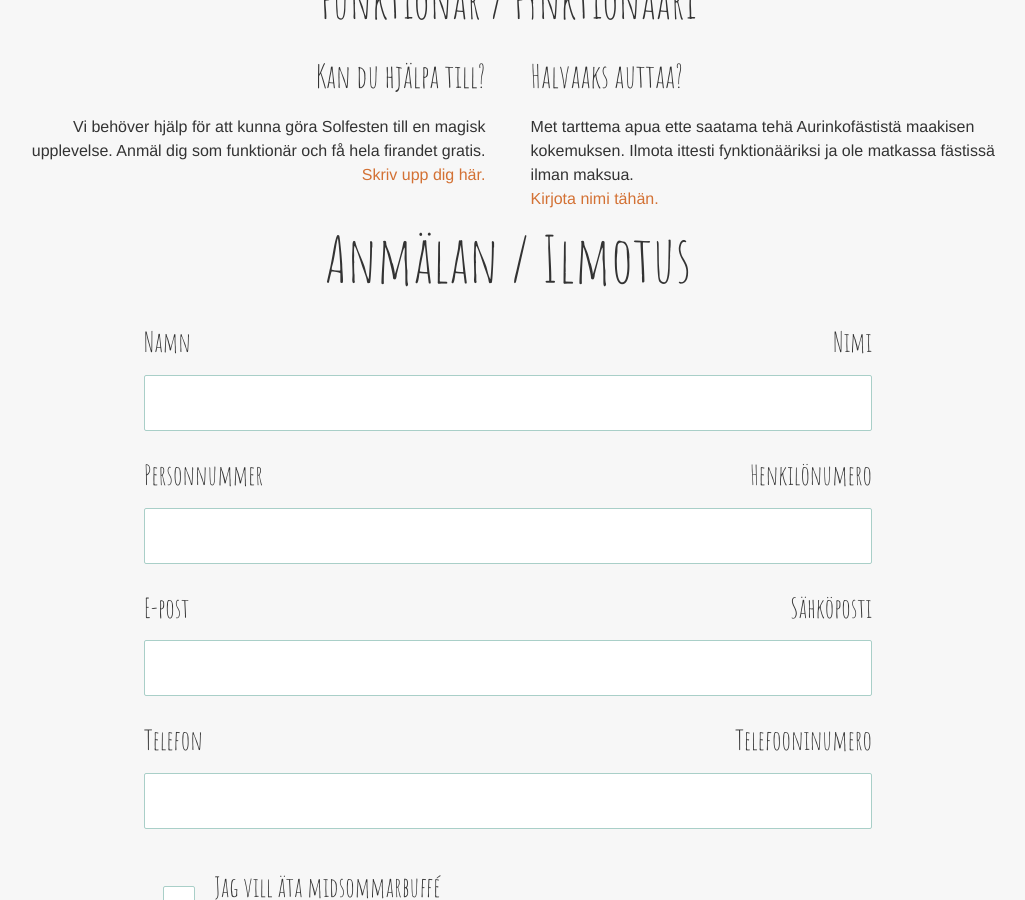
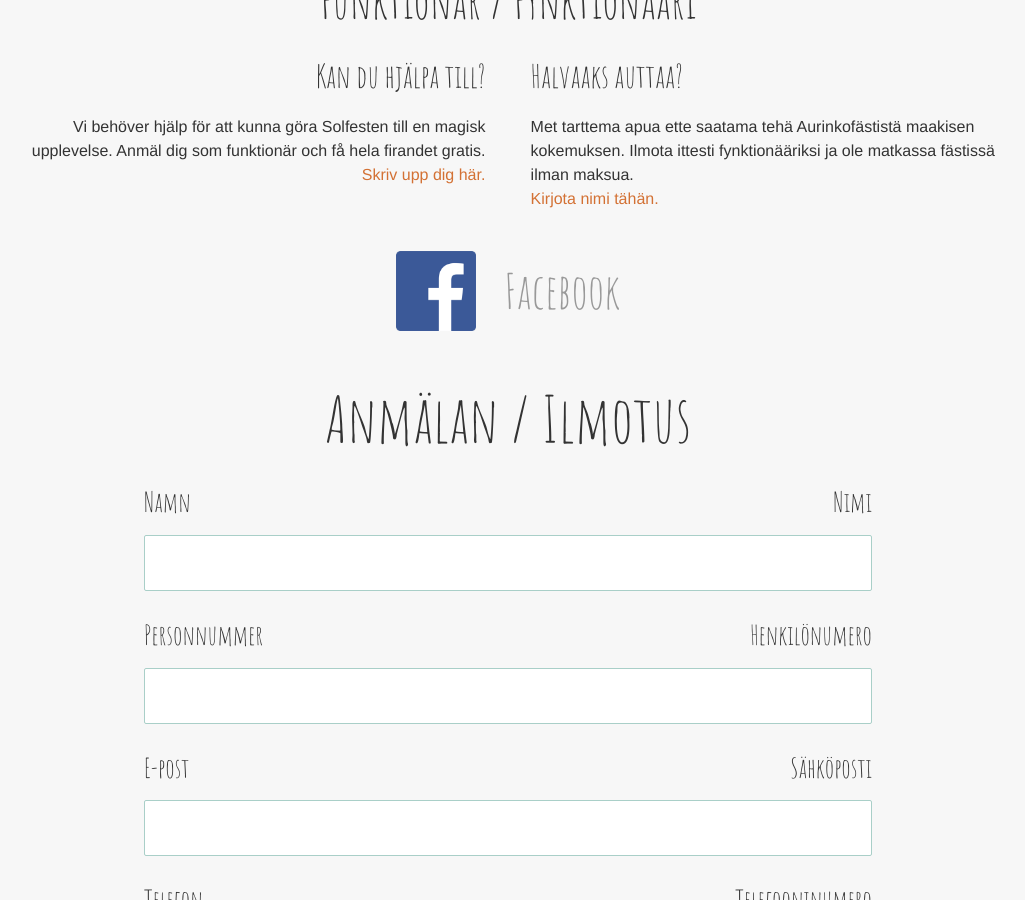
Before and after one commit to kulturlava/kulturlava.github.io, a Jekyll site: the page built from index.md, in a window 1280 px wide and 900 px high, scrolled down 4654 px. Shown: the whole window, without its empty margins (132-1157 px from the left). Built offline with Jekyll 4.4.1, drawn with Linux system fonts in a browser that asks for light colours; some web fonts are replaced.

Commit message:
Add facebook link fixes #1

```diff
--- a/_layouts/default.html
+++ b/_layouts/default.html
@@ -52,7 +52,15 @@
 
       </div>
     </main>
-    {{ content }}
+
+    <div class="social">
+      <a target="_blank"
+        href="https://www.facebook.com/events/220772438423325/">
+        <img src="{{ relative_url }} /assets/img/fb.png" alt="facebook">
+        <h2>Facebook</h2>
+      </a>
+    </div>
+
     <div class="wrapper">
       {% include form.html %}
     </div>
--- a/_sass/_layout.scss
+++ b/_sass/_layout.scss
@@ -168,6 +168,32 @@ section {
   background-repeat: no-repeat;
 }
 
+.social {
+  text-align: center;
+  margin: 2em 0;
+  a {
+    display: inline-block;
+    color: lighten($text-color, 40);
+
+    &:hover {
+      text-decoration: none;
+      color: $brand-color-alt;
+    }
+    img {
+      display: inline-block;
+      max-width: 5em;
+    }
+    h2 {
+      display: inline-block;
+      margin-bottom: 0;
+      line-height: 2em;
+      vertical-align: middle;
+      margin-left: 0.5em;
+    }
+  }
+
+}
+
 footer.site-footer {
   text-align: center;
   margin-top: 4em;
```
Also changed, not shown: assets/img/fb.png (added).
